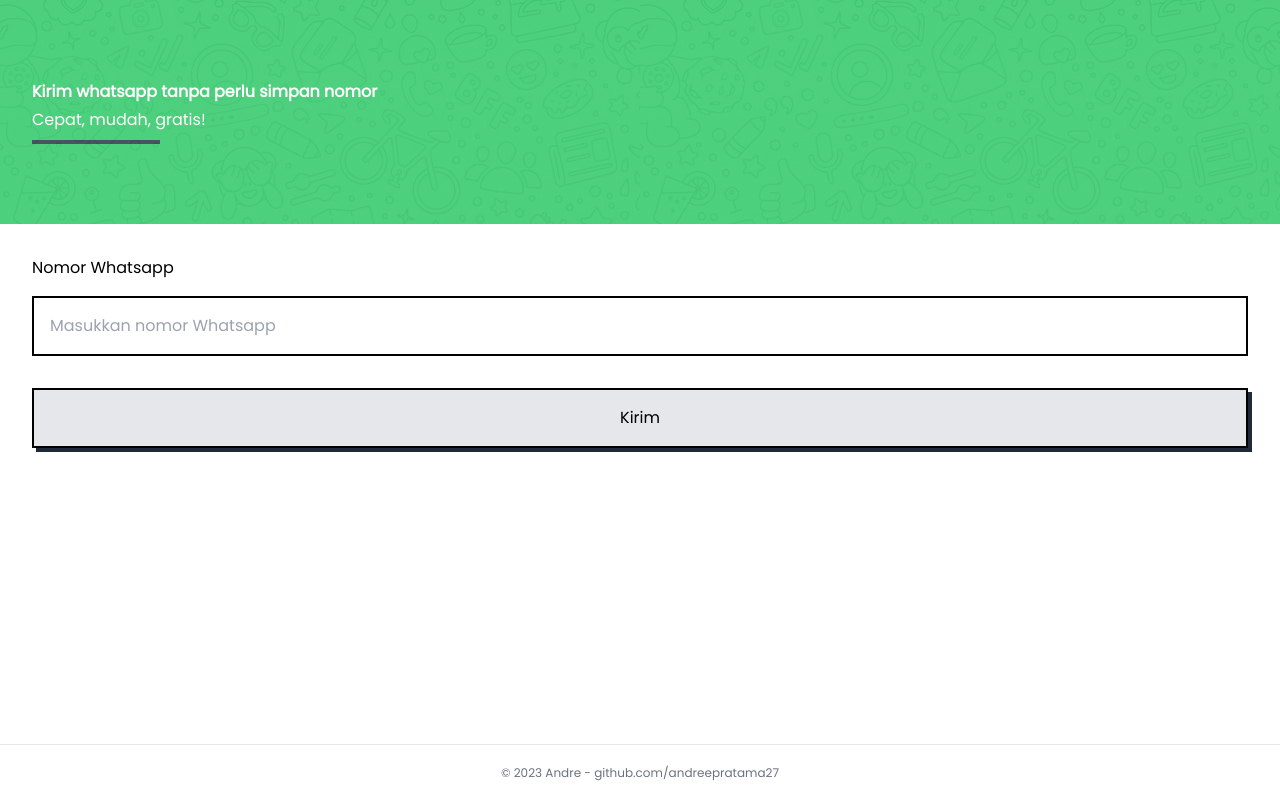
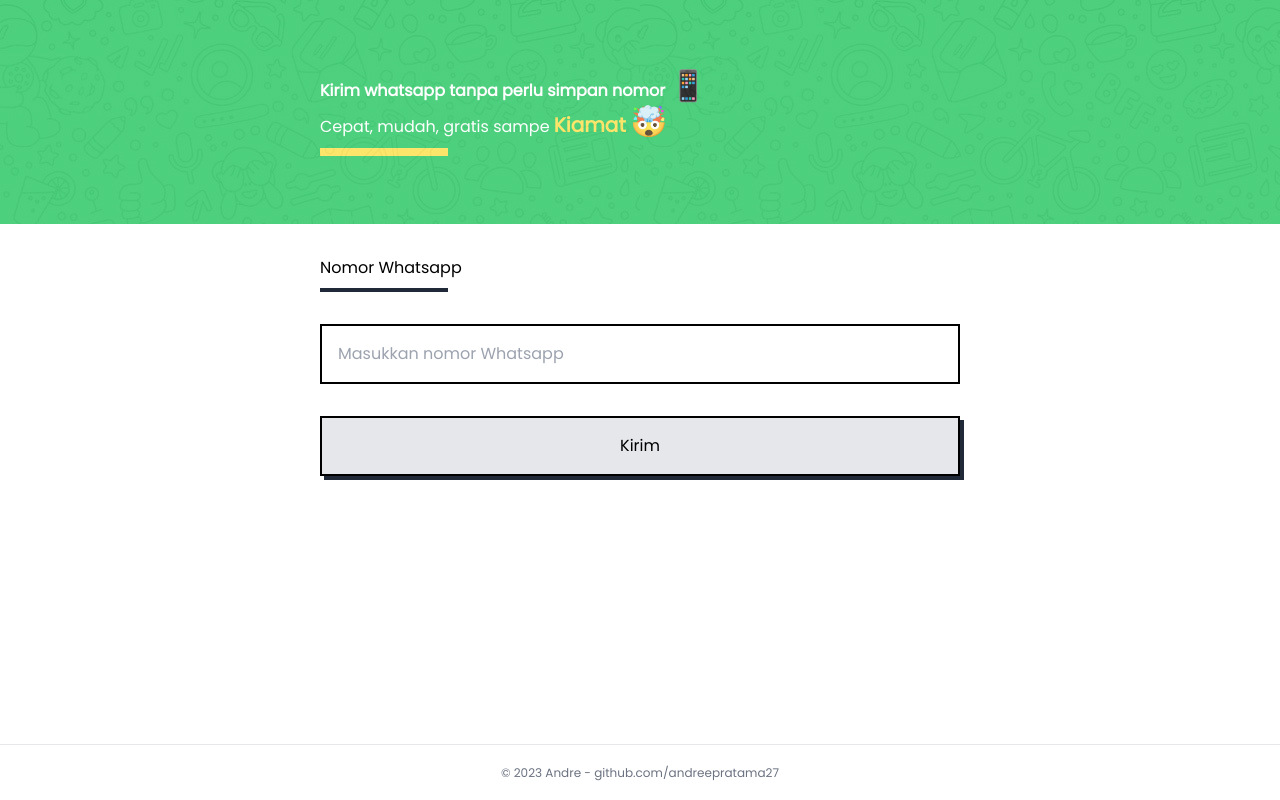
Before and after one commit to andreepratama27/bukawhats.app, a SvelteKit app: page / in a window 1280 px wide. Built offline with nearby package versions, Linux system fonts and the light colour scheme.

Commit message:
fix: update header

```diff
--- a/src/routes/+page.svelte
+++ b/src/routes/+page.svelte
@@ -11,17 +11,20 @@
 </script>
 
 <section id="app">
-  <div class="header p-4 px-8 h-56 flex flex-col justify-center leading-6 relative bg-green-500 z-10">
-    <p class="text-white font-bold pb-1">Kirim whatsapp tanpa perlu simpan nomor</p>
-    <p class="text-white font-light">Cepat, mudah, gratis!</p>
+  <div class="header  h-56 flex flex-col justify-center leading-6 relative bg-green-500 z-10">
+    <div class="max-w-2xl w-full mx-auto px-4 py-8 lg:py-8">
+      <p class="text-white font-bold">Kirim whatsapp tanpa perlu simpan nomor <span class="text-3xl">📱</span></p>
+      <p class="text-white font-light">Cepat, mudah, gratis sampe <span class="text-xl text-yellow-300 font-bold">Kiamat</span> <span class="text-3xl">🤯</span></p>
 
-    <div class="h-1 bg-gray-800 w-32 mt-2"></div>
+      <div class="h-2 bg-yellow-300 w-32 mt-2"></div>
 
-    <div class="overlay w-full h-full absolute top-0 left-0 z-0 opacity-20"></div>
+      <div class="overlay w-full h-full absolute top-0 left-0 z-0 opacity-20"></div>
+    </div>
   </div>
 
-  <div class="p-8">
+  <div class="py-8 px-4 lg:py-8 max-w-2xl mx-auto">
     <p>Nomor Whatsapp</p>
+    <div class="w-32 mt-2 mb-4 h-1 bg-gray-800"></div>
 
     <div class="input-wrapper py-4">
       <input type="number" class="w-full bg-white p-4 border-2 rounded-none outline-none border-black" placeholder="Masukkan nomor Whatsapp" bind:value={phoneNumber}>
@@ -34,7 +37,7 @@
 </section>
 
 <footer class='absolute bottom-0 h-14 bg-white border-t w-full items-center justify-center flex'>
-  <p class='text-gray-500 text-xs'>&copy; 2023 Andre - <a href='#'>github.com/andreepratama27</a></p>
+  <p class='text-gray-500 text-xs'>&copy; 2023 Andre - <a href="https://github.com/andreepratama27" target="_blank" rel="noreferrer">github.com/andreepratama27</a></p>
 </footer>
 
 <style type="postcss">
```
